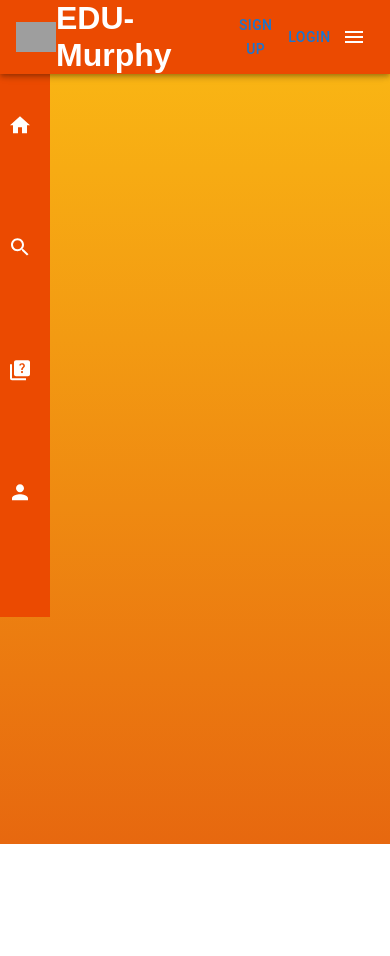
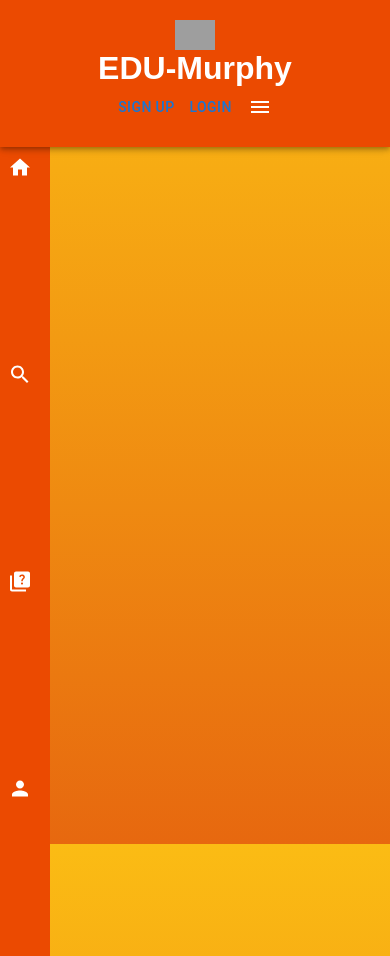
Before and after one commit to saintAdrian7/Graduating-project-harts-group, a React (Vite) app in the folder client/: page / in a window 390 px wide. Before the commit the page ends 844 px from the top, so only its background shows below. Built offline with nearby package versions, Linux system fonts and the light colour scheme; grey boxes are pictures that could not be loaded; a web font is replaced by a local one.

Commit message:
brian branch

```diff
--- a/client/src/index.css
+++ b/client/src/index.css
@@ -102,6 +102,7 @@ p{
 /* LAYERS-PANEL */
 
 .panel {
+  position: sticky;
   background-color: #EB4A01;
   padding-top: 0;
   height: 100%;
@@ -114,7 +115,7 @@ p{
   display: flex;
   flex-direction: column;
   justify-content: space-between;
-  height: 31.5625rem;
+  height: 100vh;
 }
 
 /* ICONS */
@@ -125,3 +126,19 @@ p{
   justify-content: space-between;
   color: white;
 }
+
+
+
+@media screen and (max-width: 768px) {
+  /* Adjust styles for smaller screens (e.g., mobile devices) */
+  .top-nav-bar {
+    flex-direction: column; /* Stack elements vertically */
+    align-items: flex-start; /* Align items to the left */
+    padding: 20px; /* Add some padding for spacing */
+  }
+
+  .login-button {
+    padding-left: 0; /* Reset padding for smaller screens */
+    margin-top: 20px; /* Add margin between elements */
+  }
+}
```
